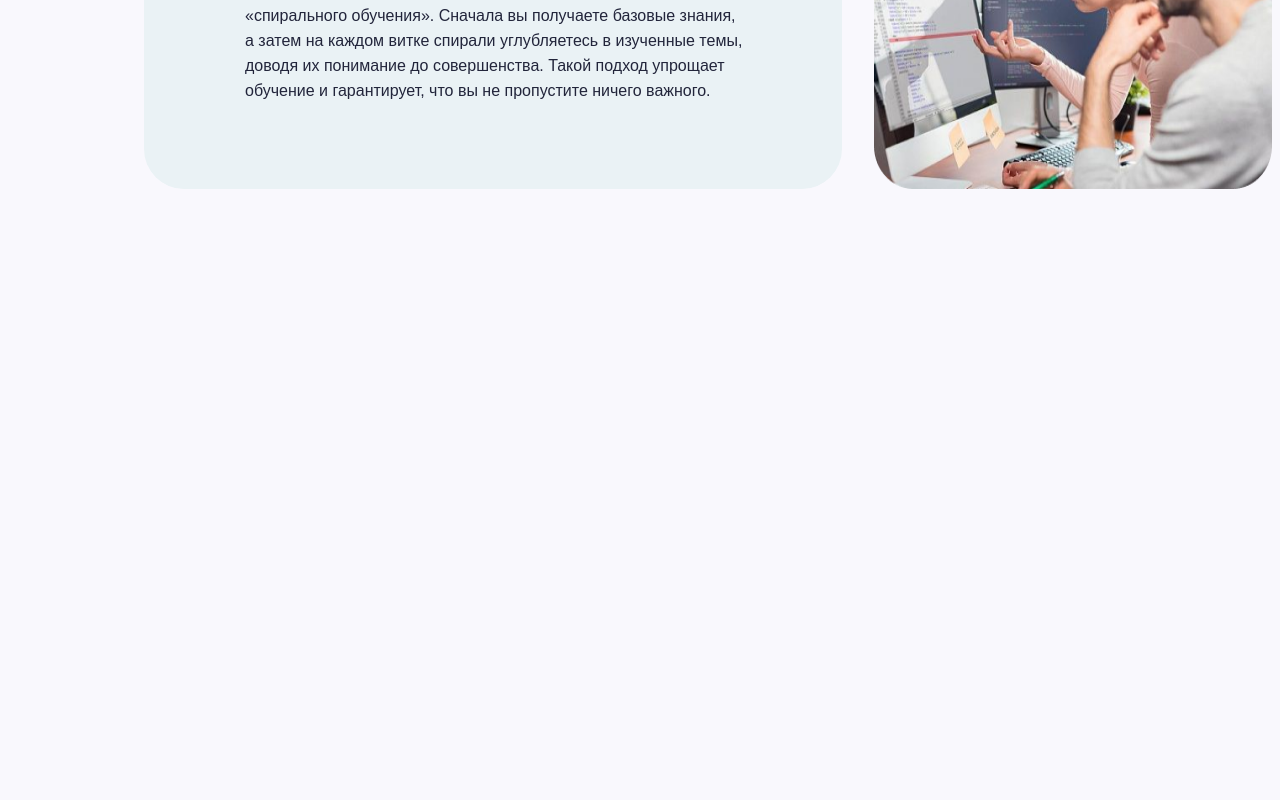
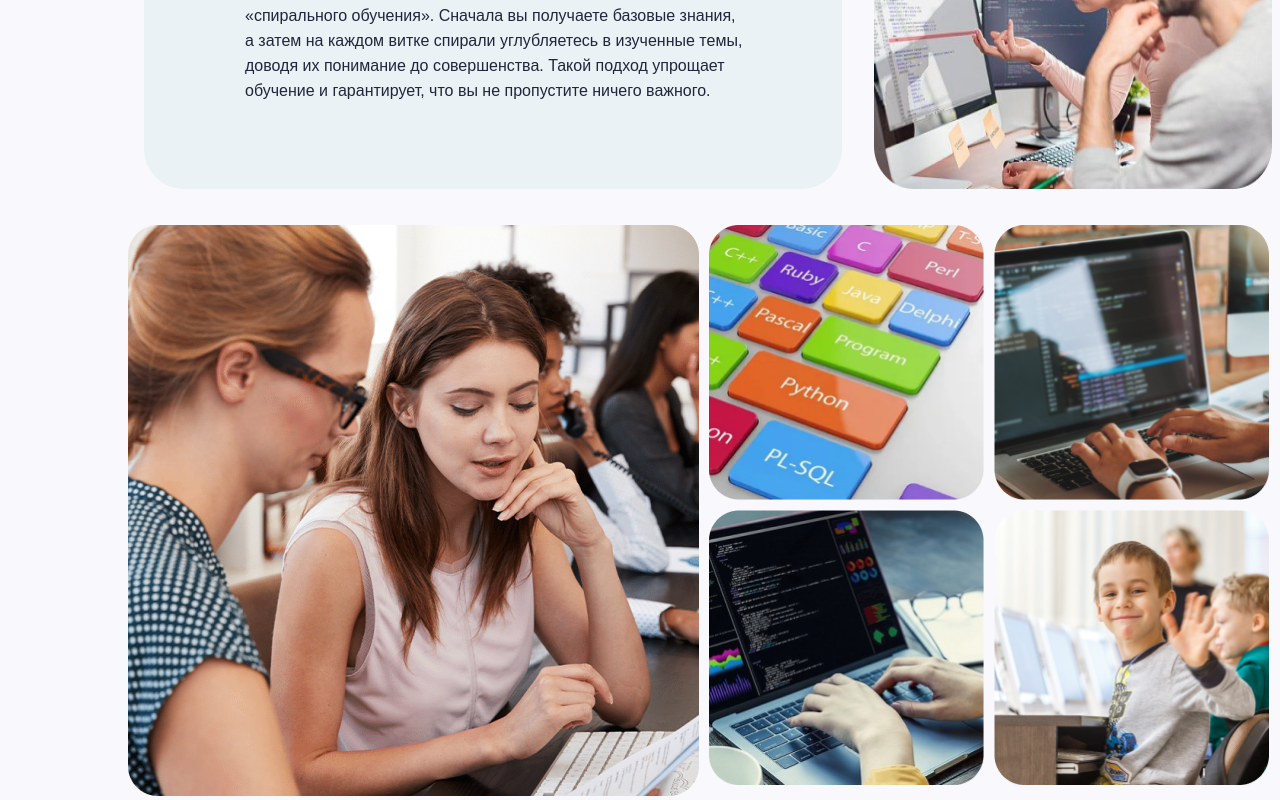
Before and after one commit to lYorktownl/online-shcool, a Vue app: page / in a window 1280 px wide. Shown: the part 1256-2056 px from the top of the page. Before the commit the page ends 1489 px from the top, so only its background shows below. Built offline with nearby package versions, Linux system fonts and the light colour scheme.

Commit message:
добавлен блок галереи

```diff
--- a/package.json
+++ b/package.json
@@ -8,6 +8,7 @@
     "lint": "vue-cli-service lint"
   },
   "dependencies": {
+    "@fancyapps/ui": "^5.0.36",
     "core-js": "^3.8.3",
     "swiper": "^11.1.4",
     "vue": "^3.2.13"
--- a/src/App.vue
+++ b/src/App.vue
@@ -3,6 +3,7 @@
   <SliderComponent />
   <InfoBlock />
   <HelpAndSupport />
+  <GalleryBlock />
 </template>
 
 <script lang="ts">
@@ -11,6 +12,7 @@ import SliderComponent from "./components/SliderComponent.vue";
 import HeaderComponent from "./components/HeaderComponent.vue";
 import InfoBlock from "./components/InfoBlock.vue";
 import HelpAndSupport from "./components/HelpAndSupp.vue";
+import GalleryBlock from "./components/GalleryBlock.vue";
 
 export default defineComponent({
   name: "App",
@@ -19,6 +21,7 @@ export default defineComponent({
     SliderComponent,
     InfoBlock,
     HelpAndSupport,
+    GalleryBlock,
   },
 });
 </script>
--- a/src/components/GalleryBlock.vue
+++ b/src/components/GalleryBlock.vue
@@ -0,0 +1,93 @@
+<template>
+  <div class="main">
+    <div class="gallery-grid">
+      <a
+        :href="require('@/assets/photos/gallery/twoWomen.png')"
+        data-fancybox="gallery"
+        class="large"
+      >
+        <img
+          :src="require('@/assets/photos/gallery/twoWomen.png')"
+          alt="twoWomen"
+        />
+      </a>
+      <a
+        :href="require('@/assets/photos/gallery/keyboard.png')"
+        data-fancybox="gallery"
+      >
+        <img
+          :src="require('@/assets/photos/gallery/keyboard.png')"
+          alt="keyboard"
+        />
+      </a>
+      <a
+        :href="require('@/assets/photos/gallery/notebookHandclock.png')"
+        data-fancybox="gallery"
+      >
+        <img
+          :src="require('@/assets/photos/gallery/notebookHandclock.png')"
+          alt="notebookHandclock"
+        />
+      </a>
+      <a
+        :href="require('@/assets/photos/gallery/notebookYellowShirt.png')"
+        data-fancybox="gallery"
+      >
+        <img
+          :src="require('@/assets/photos/gallery/notebookYellowShirt.png')"
+          alt="notebookYellowShirt"
+        />
+      </a>
+      <a
+        :href="require('@/assets/photos/gallery/kid.png')"
+        data-fancybox="gallery"
+      >
+        <img :src="require('@/assets/photos/gallery/kid.png')" alt="kid" />
+      </a>
+    </div>
+  </div>
+</template>
+
+<script lang="ts">
+import { defineComponent } from "vue";
+import { Fancybox } from "@fancyapps/ui";
+import "@fancyapps/ui/dist/fancybox/fancybox.css";
+
+export default defineComponent({
+  mounted() {
+    Fancybox.bind('[data-fancybox="gallery"]', {
+      // Custom options can be set here
+    });
+  },
+});
+</script>
+
+<style scoped>
+.main {
+  margin: 0 auto 0 auto;
+  width: 1160px;
+}
+.gallery-grid {
+  display: grid;
+  grid-template-columns: 571px 275px 275px;
+  grid-template-rows: 275px 275px;
+  gap: 10px;
+}
+
+.gallery-grid a.large {
+  grid-row: span 2;
+  height: 571px;
+}
+
+.gallery-grid a {
+  display: block;
+  width: 100%;
+  height: 100%;
+}
+
+.gallery-grid img {
+  width: 100%;
+  height: 100%;
+  object-fit: cover;
+}
+</style>
```
Also changed, not shown: 1 other file (tests, documents, lock files or other folders).
